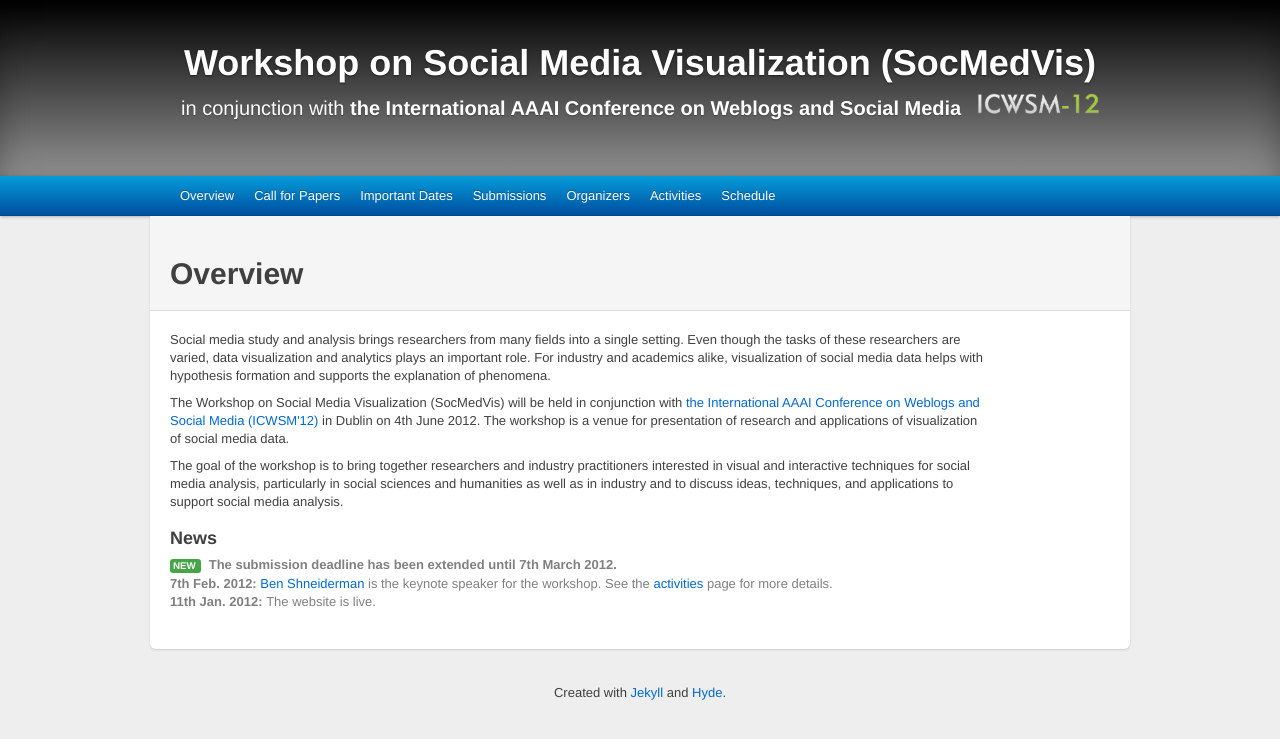
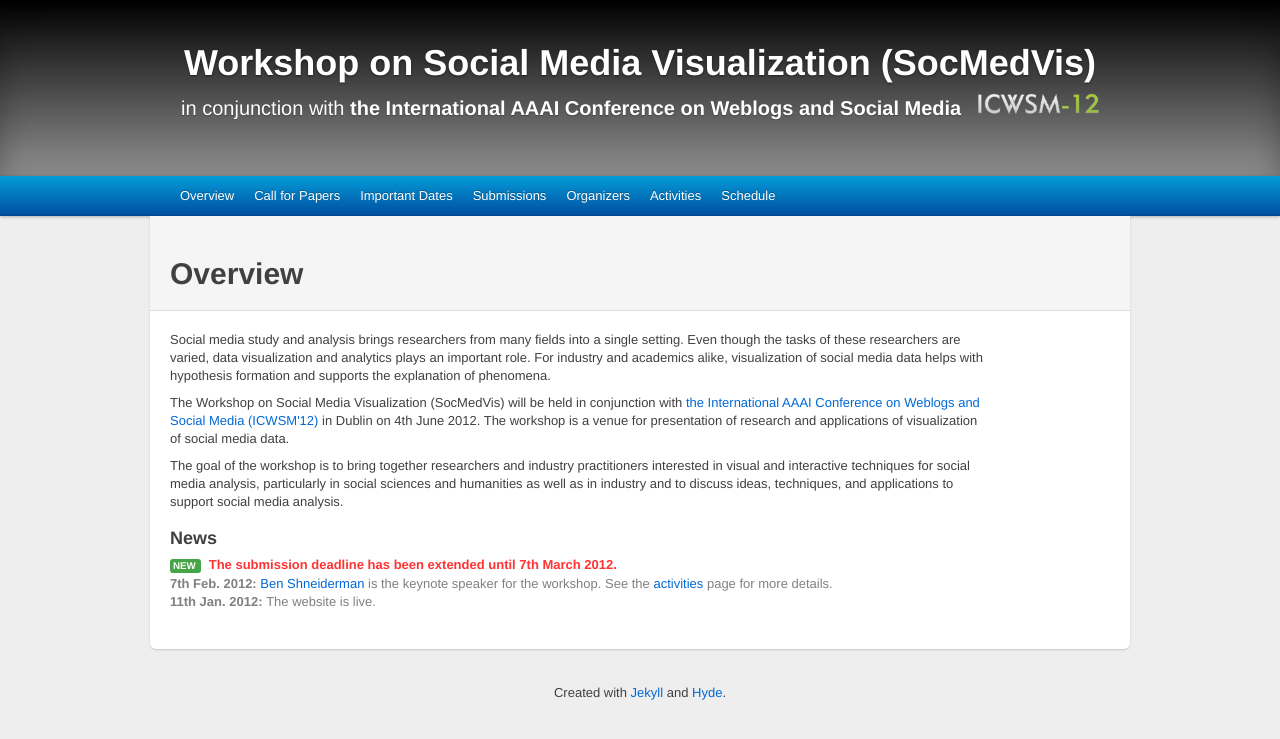
Before and after one commit to harrigan/socmedvis.ucd.ie, a Jekyll site: the page built from _source/index.html, in a window 1280 px wide. Shown: the top 739 px of the page. Built offline with Jekyll 4.4.1, drawn with Linux system fonts in a browser that asks for light colours; Markdown is read by kramdown in place of the engine named in the settings.

Commit message:
Highlighted the submission extension news.

```diff
--- a/_source/index.html
+++ b/_source/index.html
@@ -22,7 +22,7 @@
       New
     </span>
     &nbsp;
-    <b>
+    <b style='font-weight:bold; color: #ff3333;'>
       The submission deadline has been extended until 7th March 2012.
     </b>
   </li>
```
Also changed, not shown: 1 other file.
